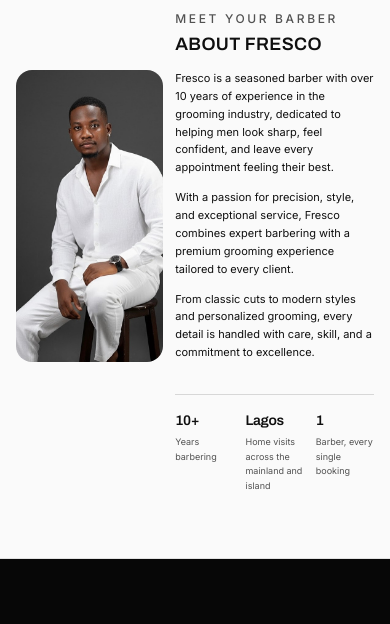
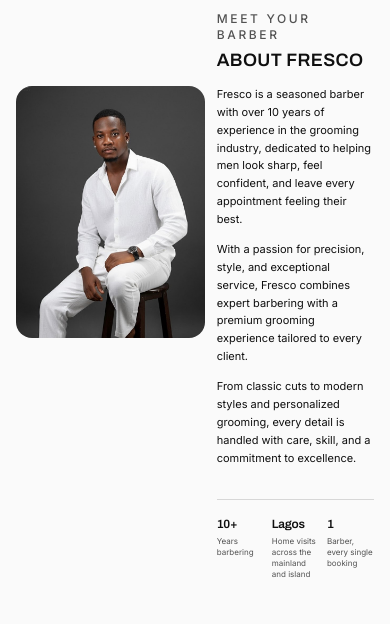
Before and after one commit to 0xstephen01/Fresco-Hairvolution, a React (Vite) app: page / in a window 390 px wide. Shown: the part 476-1100 px from the top of the page. Built offline with nearby package versions, Linux system fonts and the light colour scheme; no server answers; the database is empty.

Commit message:
About: keep portrait uncropped, give text less width on mobile

```diff
--- a/src/components/landing/AboutFresco.tsx
+++ b/src/components/landing/AboutFresco.tsx
@@ -10,8 +10,8 @@ const FACTS = [
 export function AboutFresco() {
   return (
     <Section id="about" tone="light">
-      <div className="grid grid-cols-[minmax(0,1fr)_1.35fr] gap-x-3 gap-y-4 sm:grid-cols-[minmax(0,0.75fr)_1fr] sm:gap-x-8 lg:grid-cols-[minmax(0,20rem)_1fr] lg:gap-x-12">
-        <div className="relative col-start-1 row-start-2 self-stretch overflow-hidden rounded-xl sm:row-span-3 sm:row-start-1 sm:aspect-[3/4] sm:self-center lg:rounded-2xl">
+      <div className="grid grid-cols-[minmax(0,1.2fr)_minmax(0,1fr)] gap-x-3 gap-y-4 sm:grid-cols-[minmax(0,0.75fr)_1fr] sm:gap-x-8 lg:grid-cols-[minmax(0,20rem)_1fr] lg:gap-x-12">
+        <div className="relative col-start-1 row-start-2 aspect-[3/4] self-start overflow-hidden rounded-xl sm:row-span-3 sm:row-start-1 sm:self-center lg:rounded-2xl">
           <img
             src={PORTRAIT_IMAGE}
             alt="Fresco, the barber behind Fresco Hairvolution"
@@ -45,13 +45,13 @@ export function AboutFresco() {
           </div>
         </div>
 
-        <dl className="col-start-2 row-start-3 mt-4 grid grid-cols-3 gap-3 border-t border-foreground/15 pt-4 sm:mt-2 sm:gap-6 sm:pt-6 lg:mt-4 lg:gap-8 lg:pt-8">
+        <dl className="col-start-2 row-start-3 mt-4 grid grid-cols-3 gap-2 border-t border-foreground/15 pt-4 sm:mt-2 sm:gap-6 sm:pt-6 lg:mt-4 lg:gap-8 lg:pt-8">
           {FACTS.map((fact) => (
             <div key={fact.value}>
-              <dt className="font-display text-sm font-semibold tracking-tight sm:text-lg lg:text-2xl">
+              <dt className="font-display text-xs font-semibold tracking-tight sm:text-lg lg:text-2xl">
                 {fact.value}
               </dt>
-              <dd className="mt-1 text-[9px] leading-relaxed text-muted-foreground sm:mt-2 sm:text-xs lg:text-sm">
+              <dd className="mt-1 text-[8px] leading-snug text-muted-foreground sm:mt-2 sm:text-xs lg:text-sm">
                 {fact.label}
               </dd>
             </div>
```
